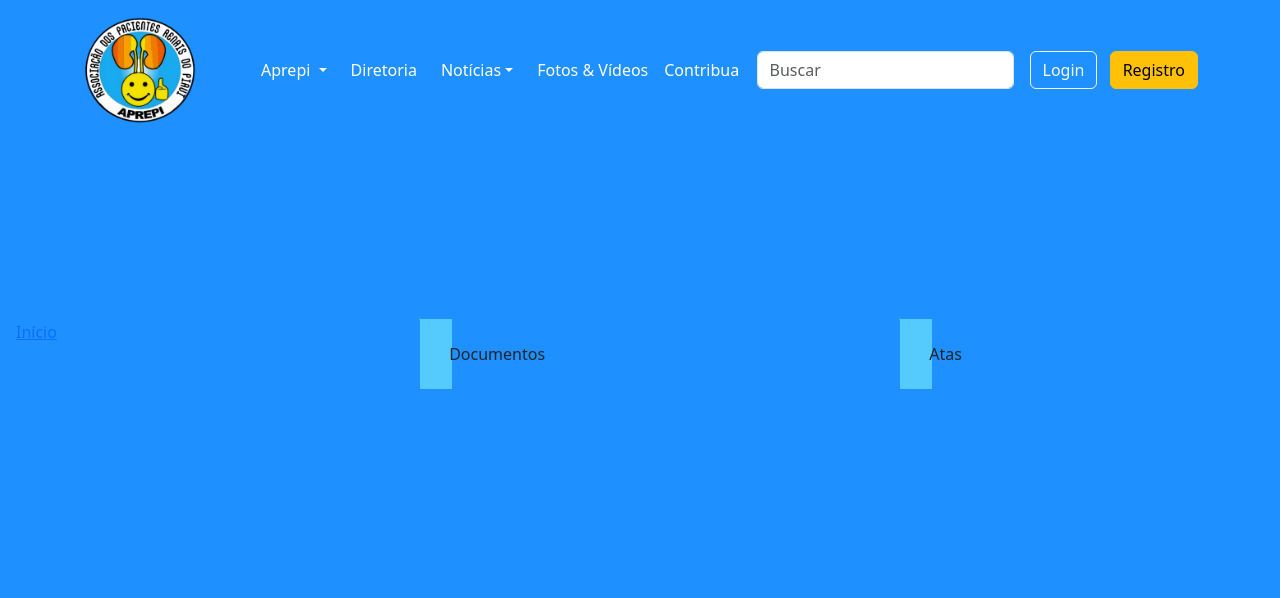
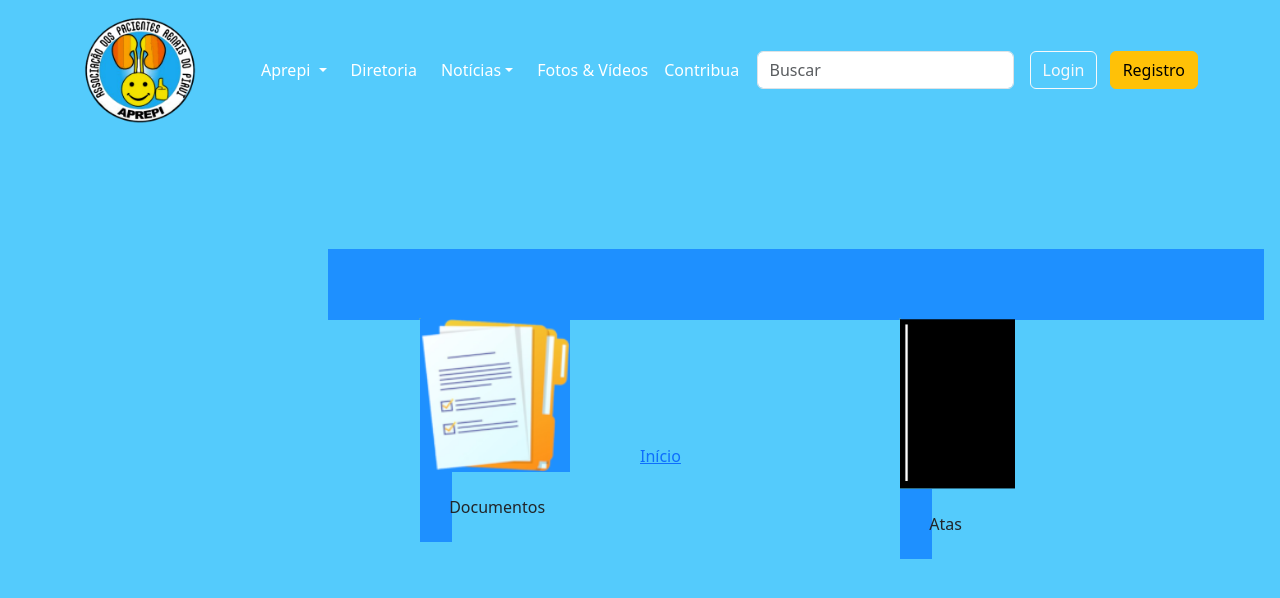
Before and after one commit to Nunnes11/Projeto_Aprepi, a plain HTML site: page transparencia.html in a window 1280 px wide. Drawn offline with nearby package versions, Linux system fonts and the light colour scheme.

Commit message:
modified:   style.css

```diff
--- a/style.css
+++ b/style.css
@@ -24,14 +24,13 @@
 
 
 
-.bd {
-    background-color: #1e90ff;
+body {
+    background-color: #54cbfc;
 }
 
-.docs {
-    background-color: #1e90ff;
-    margin-top: 10%;
-    margin-left: 25%;
+.Document {
+    margin-top: 20%;
+    margin-left: 50px;
 }
 
 .card {
@@ -45,6 +44,46 @@
 }
 
 .link {
+    margin-left: 30%;
+    text-decoration: none;
+}
+
+
+
+.bd {
+    background-color: #54cbfc;
+}
+
+.docs {
+    background-color: #1e90ff;
+    margin-top: 10%;
+    margin-left: 25%;
+}
+
+/*.container {
+    margin-top: 20%;
+    margin-left: 25%;
+}*/
+
+.doc {
+    width: 150px;
+    background-color: #1e90ff;
+}
+
+.ata {
+    width: 115px;
+}
+
+.card-body {
+    background-color:#1e90ff;
+}
+
+.link {
     margin-left: 5%;
     text-decoration: none;
 }
+
+.link2 {
+    margin-left: 50%;
+    margin-top: 10%;
+}
```
